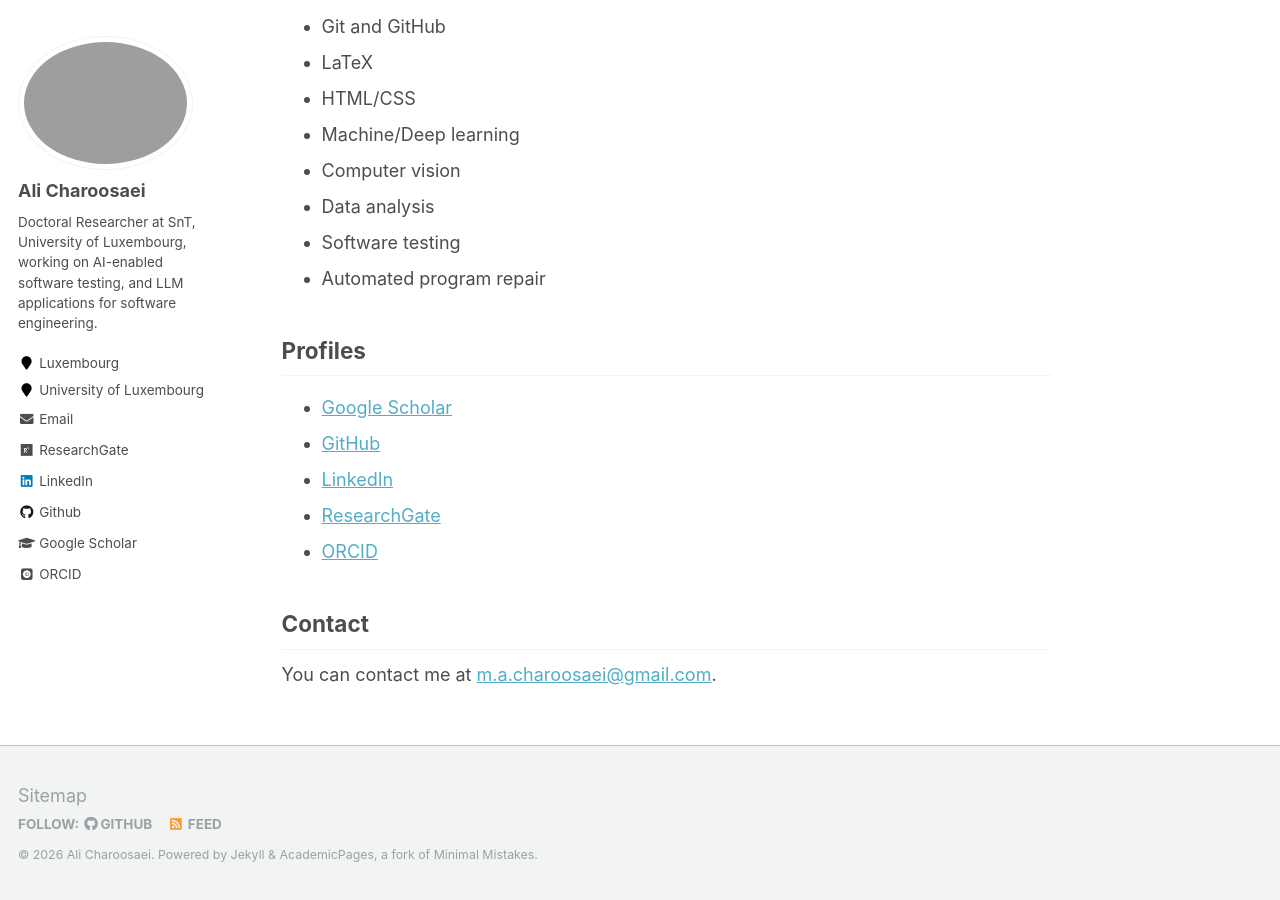
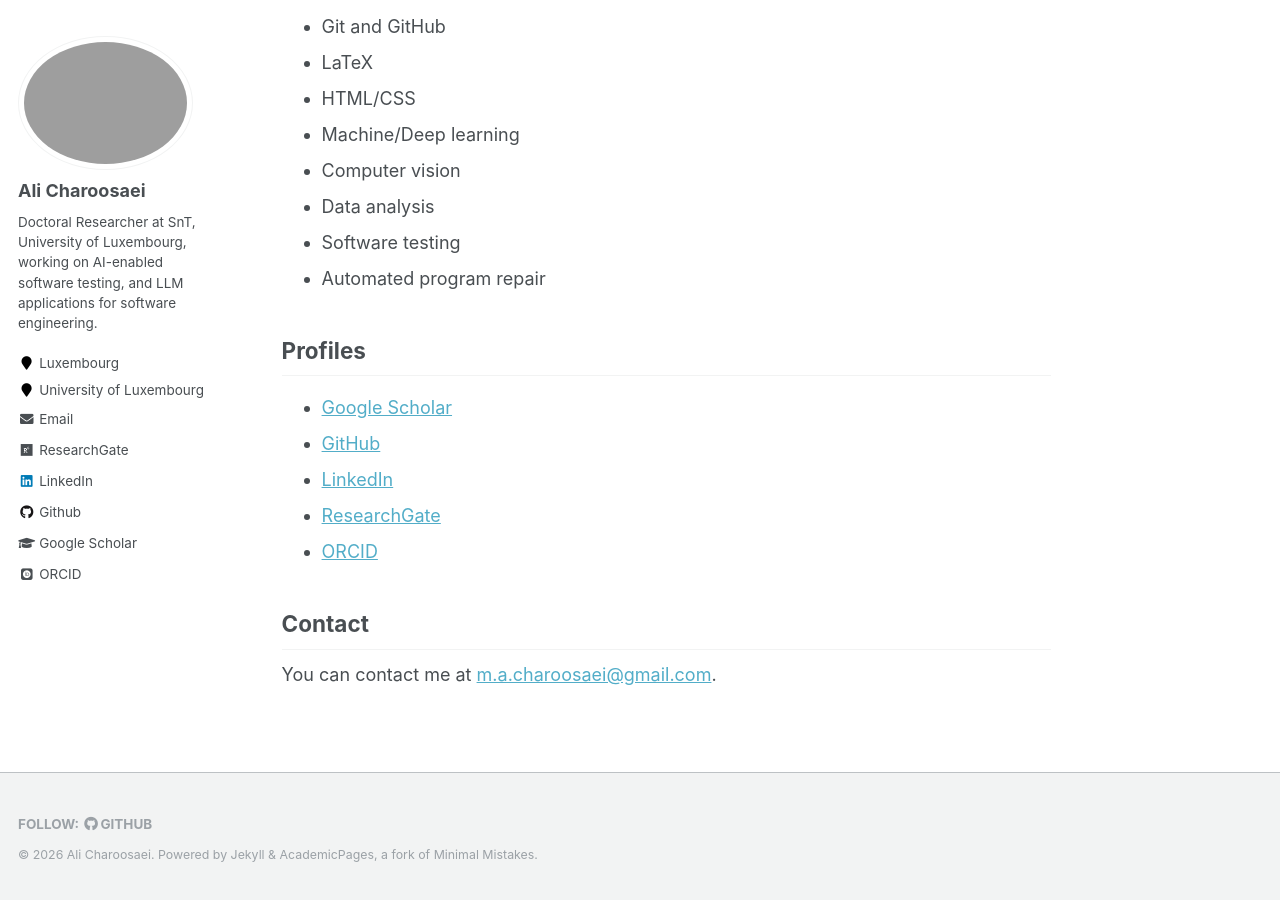
Before and after one commit to ma-charoosaei/ma-charoosaei.github.io, a Jekyll site: the page built from _pages/about.md, in a window 1280 px wide and 900 px high, scrolled down 6326 px. Built offline with Jekyll 4.4.1, drawn with Linux system fonts in a browser that asks for light colours; some web fonts are replaced.

Commit message:
Customize academic website and remove template footer links

```diff
--- a/_config.yml
+++ b/_config.yml
@@ -47,6 +47,7 @@
       options:
         format           : "iso8601" # "iso8601" (default), "timestamp-seconds", "timestamp-milliseconds"
 atom_feed:
+  hide: true
   path                   : # blank (default) uses feed.xml
 
 # SEO Related
--- a/_includes/footer.html
+++ b/_includes/footer.html
@@ -17,8 +17,14 @@
     {% if site.author.bitbucket %}
       <li><a href="http://bitbucket.org/{{ site.author.bitbucket }}"><i class="fab fa-bitbucket" aria-hidden="true"></i> Bitbucket</a></li>
     {% endif %}
-    <li><a href="{% if site.atom_feed.path %}{{ site.atom_feed.path }}{% else %}{{ base_path }}/feed.xml{% endif %}"><i class="fa fa-fw fa-rss-square" aria-hidden="true"></i> {{ site.data.ui-text[site.locale].feed_label | default: "Feed" }}</a></li>
   </ul>
 </div>
 
-<div class="page__footer-copyright">&copy; {{ site.time | date: '%Y' }} {{ site.name | default: site.title }}. {{ site.data.ui-text[site.locale].powered_by | default: "Powered by" }} <a href="http://jekyllrb.com" rel="nofollow">Jekyll</a> &amp; <a href="https://github.com/academicpages/academicpages.github.io">AcademicPages</a>, a fork of <a href="https://mademistakes.com/work/minimal-mistakes-jekyll-theme/" rel="nofollow">Minimal Mistakes</a>.</div>
+<div class="page__footer-copyright">
+  &copy; {{ site.time | date: '%Y' }} {{ site.name | default: site.title }}.
+  {{ site.data.ui-text[site.locale].powered_by | default: "Powered by" }}
+  <a href="http://jekyllrb.com" rel="nofollow">Jekyll</a> &amp;
+  <a href="https://github.com/academicpages/academicpages.github.io">AcademicPages</a>,
+  a fork of
+  <a href="https://mademistakes.com/work/minimal-mistakes-jekyll-theme/" rel="nofollow">Minimal Mistakes</a>.
+</div>
--- a/_includes/footer/custom.html
+++ b/_includes/footer/custom.html
@@ -1,3 +1,3 @@
 <!-- start custom footer snippets -->
-<a href="/sitemap/">Sitemap</a>
+<!--  <a href="/sitemap/">Sitemap</a> -->
 <!-- end custom footer snippets -->
```
